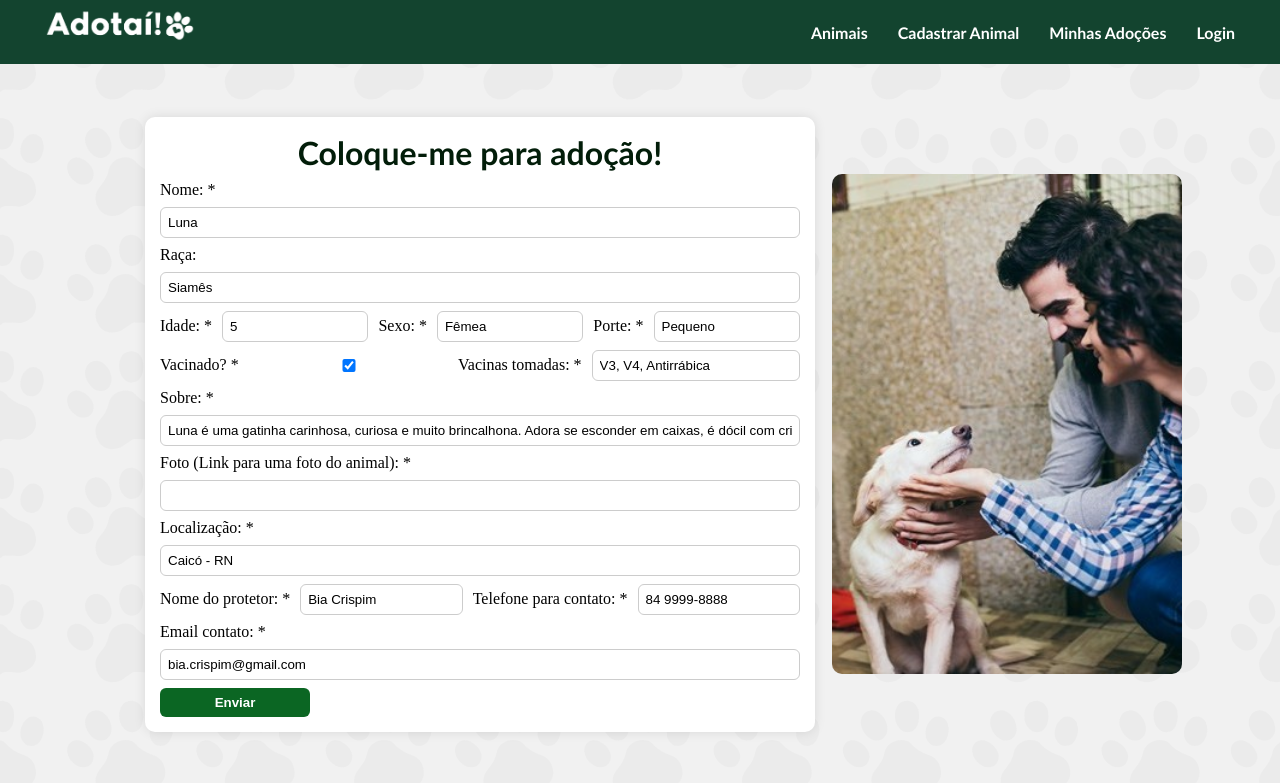
After one commit to CamiPevensie/adocao_romerito, a Flask app: page /animais/editar_animais/3 in a window 1280 px wide. The commit adds this page. Shown: the top 783 px of the page. Run offline with Flask 3, Linux system fonts and the light colour scheme; a user stored in the database is signed in.

Commit message:
em nome do paaaii
Co-authored-by: Camila <CamiPevensie@users.noreply.github.com>
Co-authored-by: Cecília_Medeiros <ciliadeiros@users.noreply.github.com>
Co-authored-by: DemillyLohany <DemillyLohany@users.noreply.github.com>

```diff
--- a/app.py
+++ b/app.py
@@ -7,12 +7,12 @@ from controllers.animais_controller import animais_bp
 from controllers.adocao_controller import adocao_bp
 from controllers.usuario_controller import usuario_bp
 
-
 app = Flask(__name__)
 app.secret_key = "SENHASUPERHIPERMEGASECRETAUAAAAAU"
 
+login_manager.init_app(app)
 
-login_manager.init_app(app)
+
 
 @app.route('/')
 def index():
--- a/controllers/animais_controller.py
+++ b/controllers/animais_controller.py
@@ -1,6 +1,7 @@
-from flask import Blueprint, render_template, request, redirect, url_for, flash, session
+from flask import Blueprint, render_template, request, redirect, url_for, flash
 from database import Sessao_base
 from models.animal import Animal
+from flask_login import login_required, current_user
 
 animais_bp = Blueprint("animais", __name__)
 
@@ -17,10 +18,9 @@ def detalhes_animal(animal_id):
         animal = sessao.get(Animal, animal_id)
         if animal is None:
             return "Animal não encontrado", 404
-        usu_id = session.get('usuario_id')
-        dono = False
-        if usu_id == animal.usuario_cad_id:
-            dono = True
+        dono = (
+            current_user.is_authenticated and current_user.id == animal.usuario_cad_id
+        )
     return render_template('detalhes_animal.html', animal=animal, dono=dono)
 
 @animais_bp.route('/remover_animal', methods=["GET", "POST"])
@@ -31,21 +31,40 @@ def remover_animal():
         flash("ID não recebido.", category="error")
         return redirect(url_for('animais.animais'))
 
+##########        --- editandoo aquii ---
+@animais_bp.route('/editar_animais/<int:animal_id>', methods=["GET", "POST"])
+@login_required
+def editar_animais(animal_id):
     with Sessao_base() as sessao:
         animal = sessao.query(Animal).filter_by(id=animal_id).first()
-        if animal:
-            sessao.delete(animal)
-            sessao.commit()
-        else:
-            flash("Animal não encontrado.", category="error")
+    if not animal:
+        flash("Animal não encontrado.", "error")
+        return redirect(url_for('animais.animais'))
+    if request.method == 'POST':
+        animal.nome = request.form['nome_form']
+        animal.raca = request.form['raca_form']
+        animal.idade = request.form['idade_form']
+        animal.sexo = request.form['sexo_form']
+        animal.porte = request.form['porte_form']
+        animal.vacinado = request.form.get('vacinado_form') == 'on'
+        animal.vacinas_tomadas = request.form['vacinas_tomadas_form']
+        animal.sobre = request.form['sobre_form']
+        animal.localizacao = request.form['localizacao_form']
+        animal.nome_protetor = request.form['nome_protetor_form']
+        animal.telefone_contato = request.form['telefone_contato_form']
+        animal.email_contato = request.form['email_contato_form']
+        animal.foto_animal = request.form['foto_form']
+        animal.usuario_id = current_user.id
 
-    return redirect(url_for('animais.animais'))
+        sessao.commit()
+        flash("Animal atualizado com sucesso!", "success")
+        return redirect(url_for('animais.animais'))
+    return render_template('editar_animais.html', animal=animal)
+
 
 @animais_bp.route('/cadastrar_animal', methods=['GET', 'POST'])
+@login_required
 def cadastrar_animal():
-    if 'usuario_id' not in session:
-        flash("Você precisa estar logado para cadastrar um animal.", "error")
-        return redirect(url_for('auth.login'))
 
     if request.method == 'POST':
         nome = request.form['nome_form']
@@ -61,7 +80,7 @@ def cadastrar_animal():
         telefone_contato = request.form['telefone_contato_form']
         email_contato = request.form['email_contato_form']
         foto_animal = request.form['foto_form']
-        usuario_id = session.get('usuario_id')
+        usuario_id = current_user.id
 
         if not all([nome, idade, sexo, porte, localizacao,nome_protetor, telefone_contato, email_contato, foto_animal]):
             flash("Preencha todos os campos obrigatórios.", "error")
--- a/controllers/autenticacao_controller.py
+++ b/controllers/autenticacao_controller.py
@@ -3,16 +3,12 @@ from flask_login import LoginManager, login_user, logout_user, login_required, c
 from models.usuario import Usuario
 from database import Sessao_base
 login_manager = LoginManager()
-login_manager.login_view = 'login'
-
+login_manager.login_view = 'auth.login'
 
 @login_manager.user_loader
 def load_user(user_id):
-    db = Sessao_base()
-    try:
-        return db.get(Usuario, int(user_id))
-    finally:
-        db.close
+    with Sessao_base() as sessao:
+        return sessao.get(Usuario, int(user_id))
 
 autenticacao_bp = Blueprint("auth", __name__)
 
@@ -23,10 +19,12 @@ def debug():
         "id": current_user.get_id() if current_user.is_authenticated else None
     }
 
-@autenticacao_bp.route("forceL")
+@autenticacao_bp.route("/forceL")
 def forceL():
-    usuario = Usuario.query.first()
+    db = Sessao_base()
+    usuario = db.query(Usuario).first()
     login_user(usuario)
+    db.close
     return "logado"
 
 @autenticacao_bp.route("/login", methods=["GET", "POST"])
@@ -39,11 +37,12 @@ def login():
         with Sessao_base() as sessao:
             usuario = sessao.query(Usuario).filter_by(email=email).first()
             print(usuario)
-        if usuario and usuario.senha == senha:
-            session['usuario_id'] = usuario.id
-            return render_template('perfil.html', usuario=usuario)
-        else:
-            erro = "Usuário ou senha inválidos"
+            if usuario and usuario.senha == senha:
+                login_user(usuario)
+
+                return redirect (url_for("usuario.perfil"))
+            else:
+                erro = "Usuário ou senha inválidos"
     return render_template('login.html', erro=erro)
 
 from flask import request, flash, redirect, url_for
--- a/static/detalhes_animal.css
+++ b/static/detalhes_animal.css
@@ -49,6 +49,7 @@ body {
     width: 100%;
     height: fit-content;
     gap: 5%;
+    margin-top: 20px;
 }
 
 .container2 form {
--- a/static/padrao2.css
+++ b/static/padrao2.css
@@ -37,8 +37,9 @@ body {
 .animais {
     display: flex;
     flex-direction: row;
-    gap: 5%;
+    gap: 3%;
     margin: 10px;
+    justify-content: space-evenly;
 }
 
 .animal-card {
--- a/templates/cadastrar_animal.html
+++ b/templates/cadastrar_animal.html
@@ -16,7 +16,7 @@
             Porte: *<input type="text" name="porte_form">
         </div>
         <div class="linha">
-        Vacinado? *<input type="checkbox" name="vacinado_form">
+        Vacinado? *<input type="checkbox" name="vacinado_form" >
         Vacinas tomadas: *<input type="text" name="vacinas_tomadas_form">
         </div>
         Sobre: *<input type="text" name="sobre_form">
--- a/templates/detalhes_animal.html
+++ b/templates/detalhes_animal.html
@@ -33,7 +33,7 @@
     {% if dono %}
     </div>
     <div class="botoes">
-    <form action="{{ url_for('adocao.adotar', animal_id=animal.id) }}" method="POST">
+    <form action="{{ url_for('animais.editar_animais',animal_id=animal.id) }}" method="POST">
         <button type="submit">EDITAR INFORMAÇÕES</button>
     </form>
     <!-- editar a parte de edição depois -->
--- /dev/null
+++ b/templates/editar_animais.html
@@ -0,0 +1,45 @@
+{% extends 'base.html'%}
+{% block titulo %}  Editar Animal {% endblock %}
+{% block extra_css %}<link rel="stylesheet" href="{{ url_for('static', filename='padrao.css') }}">{% endblock %}
+
+{% block conteudo %}
+
+<div class="container">
+    <div class="container3">
+    <form action="{{ url_for('animais.editar_animais', animal_id=animal.id) }}" method="POST">
+        <h1 style="margin-top: 1px; margin-bottom: 1px;">Coloque-me para adoção!</h1>
+        Nome: *<input type="text" name="nome_form" value="{{ animal.nome }}">
+        Raça: <input type="text" name="raca_form" value="{{ animal.raca }}">
+        <div class="linha">
+            Idade: * <input type="number" name="idade_form" value="{{ animal.idade }}">
+            Sexo: *<input type="text" name="sexo_form" value="{{ animal.sexo }}">
+            Porte: *<input type="text" name="porte_form" value="{{ animal.porte }}">
+        </div>
+        <div class="linha">
+        Vacinado? *<input type="checkbox" name="vacinado_form" {% if animal.vacinado %}checked{% endif %}>
+        Vacinas tomadas: *<input type="text" name="vacinas_tomadas_form" value="{{ animal.vacinas_tomadas}}">
+        </div>
+        Sobre: *<input type="text" name="sobre_form" value="{{ animal.sobre }}">
+        Foto (Link para uma foto do animal): *<input type="text" name="foto_form" value="{{ animal.foto_animal }}">
+        Localização: *<input type="text" name="localizacao_form" value="{{ animal.localizacao }}">
+        <div class="linha">
+            Nome do protetor: *<input type="text" name="nome_protetor_form" value="{{ animal.nome_protetor }}">
+            Telefone para contato: *<input type="text" name="telefone_contato_form" value="{{ animal.telefone_contato }}">
+        </div>
+        Email contato: *<input type="text" name="email_contato_form" value="{{ animal.email_contato }}">
+        <input type="submit" value="Enviar">
+    </form>
+    <div class="img2">
+        <img src="../static/img/1-adocao.jpg" alt="">
+        </div>
+    </div>
+    {% with mensagens = get_flashed_messages(with_categories=true) %}
+        {% if mensagens %}
+            {% for categoria, mensagem in mensagens %}
+            <p class="{{ categoria }}">{{ mensagem }}</p>
+            {% endfor %}
+        {% endif %}
+    {% endwith %}
+    </div>
+
+{% endblock %}
```
Also changed, not shown: controllers/usuario_controller.py (+6 -10 lines), dados.db.
